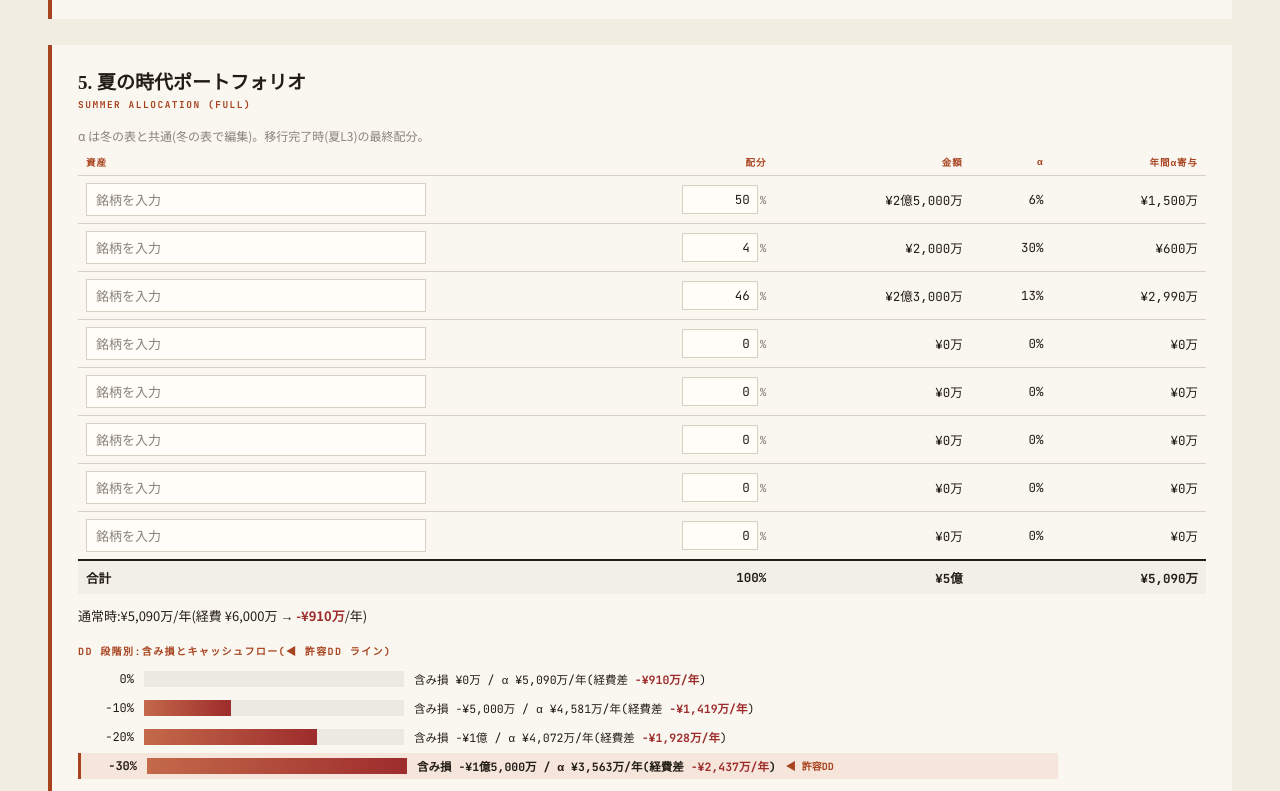
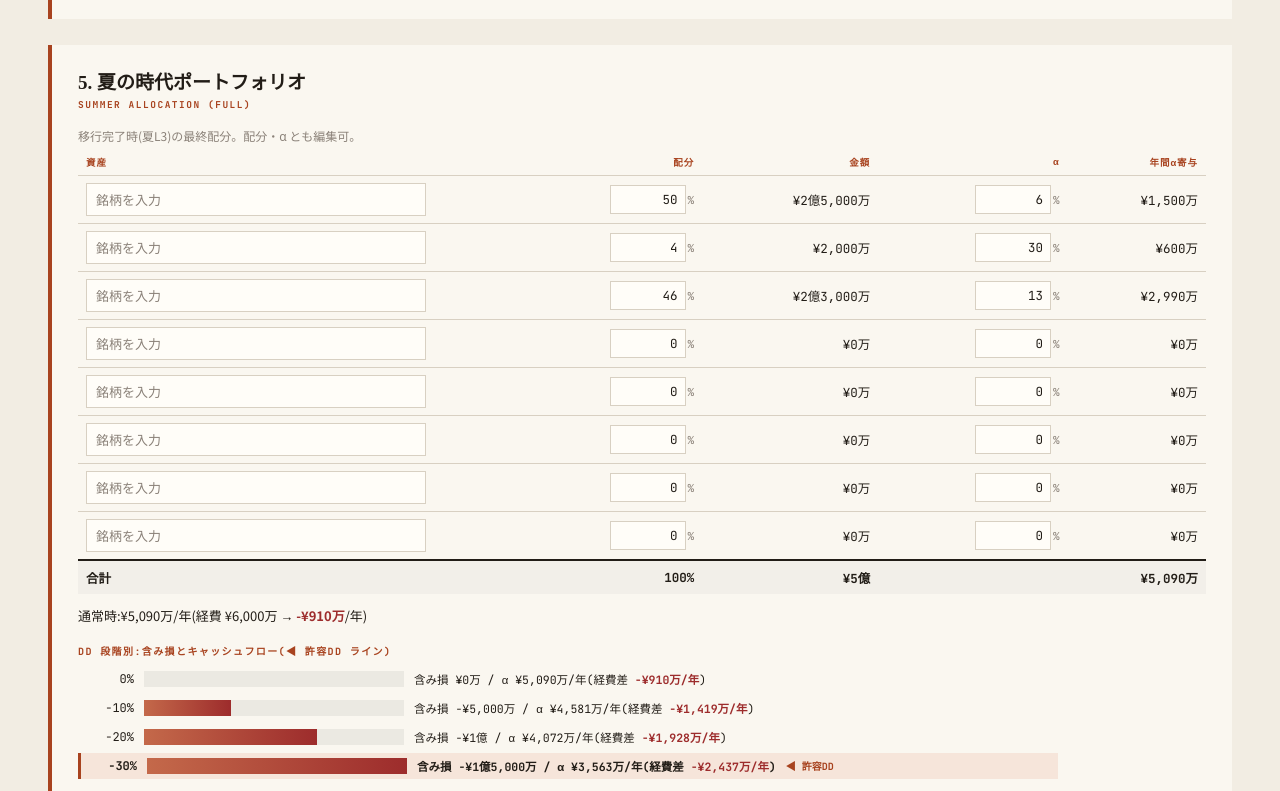
Before and after one commit to okihisashi/Treasury-predictions, a website: page public/index.html in a window 1280 px wide. Shown: the part 2006-2797 px from the top of the page. Drawn offline with Linux system fonts and the light colour scheme; no server answers; a web font is replaced by a local one.

Commit message:
deploy: treasury_dashboard_revRR.html

```diff
--- a/public/index.html
+++ b/public/index.html
@@ -3,7 +3,7 @@
 <head>
 <meta charset="UTF-8">
 <meta name="viewport" content="width=device-width, initial-scale=1.0">
-<title>資産運用ポートフォリオ設計 / REV.QQ</title>
+<title>資産運用ポートフォリオ設計 / REV.RR</title>
 <link href="https://fonts.googleapis.com/css2?family=Shippori+Mincho+B1:wght@600;700;800&family=JetBrains+Mono:wght@400;700&family=Noto+Sans+JP:wght@400;500;700&display=swap" rel="stylesheet">
 <style>
   :root {
@@ -108,7 +108,7 @@
 </head>
 <body>
 
-<div class="eyebrow">PORTFOLIO DESIGN / REV.QQ <span style="float:right; background: var(--accent); color: var(--paper); padding: 2px 10px; font-size: 10px;">Editable</span></div>
+<div class="eyebrow">PORTFOLIO DESIGN / REV.RR <span style="float:right; background: var(--accent); color: var(--paper); padding: 2px 10px; font-size: 10px;">Editable</span></div>
 <h1 class="title">資産運用 <em>ポートフォリオ設計</em></h1>
 <div class="title-rule"></div>
 
@@ -269,7 +269,7 @@
 <section class="block">
   <div class="sec-title">5. 夏の時代ポートフォリオ</div>
   <div class="sec-sub">Summer Allocation (Full)</div>
-  <p style="font-size:12px; color: var(--ink-faint); margin-bottom: 4px;">α は冬の表と共通(冬の表で編集)。移行完了時(夏L3)の最終配分。</p>
+  <p style="font-size:12px; color: var(--ink-faint); margin-bottom: 4px;">移行完了時(夏L3)の最終配分。配分・α とも編集可。</p>
   <table>
     <thead><tr><th>資産</th><th>配分</th><th>金額</th><th>α</th><th>年間α寄与</th></tr></thead>
     <tbody>
@@ -277,56 +277,56 @@
         <td><input type="text" class="name-input" id="in-a1-sname" data-a="a1" placeholder="銘柄を入力" value=""></td>
         <td><input class="num" id="in-a1-salloc" value="50"><span class="unit">%</span></td>
         <td id="s-a1-amt">—</td>
-        <td id="s-a1-alphapct">—</td>
+        <td><input class="num" id="in-a1-salpha" value="6"><span class="unit">%</span></td>
         <td id="s-a1-alpha">—</td>
       </tr>
       <tr>
         <td><input type="text" class="name-input" id="in-a2-sname" data-a="a2" placeholder="銘柄を入力" value=""></td>
         <td><input class="num" id="in-a2-salloc" value="4"><span class="unit">%</span></td>
         <td id="s-a2-amt">—</td>
-        <td id="s-a2-alphapct">—</td>
+        <td><input class="num" id="in-a2-salpha" value="30"><span class="unit">%</span></td>
         <td id="s-a2-alpha">—</td>
       </tr>
       <tr>
         <td><input type="text" class="name-input" id="in-a3-sname" data-a="a3" placeholder="銘柄を入力" value=""></td>
         <td><input class="num" id="in-a3-salloc" value="46"><span class="unit">%</span></td>
         <td id="s-a3-amt">—</td>
-        <td id="s-a3-alphapct">—</td>
+        <td><input class="num" id="in-a3-salpha" value="13"><span class="unit">%</span></td>
         <td id="s-a3-alpha">—</td>
       </tr>
       <tr>
         <td><input type="text" class="name-input" id="in-a4-sname" data-a="a4" placeholder="銘柄を入力" value=""></td>
         <td><input class="num" id="in-a4-salloc" value="0"><span class="unit">%</span></td>
         <td id="s-a4-amt">—</td>
-        <td id="s-a4-alphapct">—</td>
+        <td><input class="num" id="in-a4-salpha" value="0"><span class="unit">%</span></td>
         <td id="s-a4-alpha">—</td>
       </tr>
       <tr>
         <td><input type="text" class="name-input" id="in-a5-sname" data-a="a5" placeholder="銘柄を入力" value=""></td>
         <td><input class="num" id="in-a5-salloc" value="0"><span class="unit">%</span></td>
         <td id="s-a5-amt">—</td>
-        <td id="s-a5-alphapct">—</td>
+        <td><input class="num" id="in-a5-salpha" value="0"><span class="unit">%</span></td>
         <td id="s-a5-alpha">—</td>
       </tr>
       <tr>
         <td><input type="text" class="name-input" id="in-a6-sname" data-a="a6" placeholder="銘柄を入力" value=""></td>
         <td><input class="num" id="in-a6-salloc" value="0"><span class="unit">%</span></td>
         <td id="s-a6-amt">—</td>
-        <td id="s-a6-alphapct">—</td>
+        <td><input class="num" id="in-a6-salpha" value="0"><span class="unit">%</span></td>
         <td id="s-a6-alpha">—</td>
       </tr>
       <tr>
         <td><input type="text" class="name-input" id="in-a7-sname" data-a="a7" placeholder="銘柄を入力" value=""></td>
         <td><input class="num" id="in-a7-salloc" value="0"><span class="unit">%</span></td>
         <td id="s-a7-amt">—</td>
-        <td id="s-a7-alphapct">—</td>
+        <td><input class="num" id="in-a7-salpha" value="0"><span class="unit">%</span></td>
         <td id="s-a7-alpha">—</td>
       </tr>
       <tr>
         <td><input type="text" class="name-input" id="in-a8-sname" data-a="a8" placeholder="銘柄を入力" value=""></td>
         <td><input class="num" id="in-a8-salloc" value="0"><span class="unit">%</span></td>
         <td id="s-a8-amt">—</td>
-        <td id="s-a8-alphapct">—</td>
+        <td><input class="num" id="in-a8-salpha" value="0"><span class="unit">%</span></td>
         <td id="s-a8-alpha">—</td>
       </tr>
       <tr class="total">
@@ -370,7 +370,7 @@
   });
 
   // ====================== recalc ======================
-  function levelCalc(allocKey) {
+  function levelCalc(allocKey, alphaKey) {
     const cap = num('in-capital');
     const expenseY = num('in-expense') * 12;
     const dd = num('in-dd'); // portfolio-wide DD, e.g. -30
@@ -378,7 +378,7 @@
     const rows = {};
     ASSETS.forEach(a => {
       const alloc = num(`in-${a}-${allocKey}`);
-      const alpha = num(`in-${a}-alpha`);
+      const alpha = num(`in-${a}-${alphaKey}`);
       const amt = cap * alloc / 100;
       const yAlpha = amt * alpha / 100;
       alphaSum += yAlpha; allocSum += alloc;
@@ -409,13 +409,11 @@
     return `<span class="${cls}">${v >= 0 ? '+' : ''}${fmtYen(v)}</span>`;
   }
 
-  function fillLevel(prefix, allocKey) {
-    const s = levelCalc(allocKey);
+  function fillLevel(prefix, allocKey, alphaKey) {
+    const s = levelCalc(allocKey, alphaKey);
     ASSETS.forEach(a => {
       $(`${prefix}-${a}-amt`).textContent = fmtYen(s.rows[a].amt);
       $(`${prefix}-${a}-alpha`).textContent = fmtYen(s.rows[a].yAlpha);
-      const pctEl = $(`${prefix}-${a}-alphapct`);
-      if (pctEl) pctEl.textContent = num(`in-${a}-alpha`) + '%';
     });
     $(`${prefix}-alloc-sum`).textContent = s.allocSum.toFixed(0) + '%';
     $(`${prefix}-alloc-warn`).textContent = Math.abs(s.allocSum - 100) > 0.01 ? '⚠ 合計≠100%' : '';
@@ -453,8 +451,8 @@
   }
 
   function recalc() {
-    fillLevel('w', 'walloc');
-    fillLevel('s', 'salloc');
+    fillLevel('w', 'walloc', 'alpha');
+    fillLevel('s', 'salloc', 'salpha');
   }
 
   // ====================== regime panel ======================
@@ -620,7 +618,8 @@
       'in-a4-walloc': '0', 'in-a5-walloc': '0', 'in-a6-walloc': '0', 'in-a7-walloc': '0', 'in-a8-walloc': '0',
       'in-a4-alpha': '0', 'in-a5-alpha': '0', 'in-a6-alpha': '0', 'in-a7-alpha': '0', 'in-a8-alpha': '0',
       'in-a4-salloc': '0', 'in-a5-salloc': '0', 'in-a6-salloc': '0', 'in-a7-salloc': '0', 'in-a8-salloc': '0',
-      'in-a1-name': '', 'in-a2-name': '', 'in-a3-name': '', 'in-a4-name': '', 'in-a5-name': '', 'in-a6-name': '', 'in-a7-name': '', 'in-a8-name': '', 'in-a1-sname': '', 'in-a2-sname': '', 'in-a3-sname': '', 'in-a4-sname': '', 'in-a5-sname': '', 'in-a6-sname': '', 'in-a7-sname': '', 'in-a8-sname': ''
+      'in-a1-name': '', 'in-a2-name': '', 'in-a3-name': '', 'in-a4-name': '', 'in-a5-name': '', 'in-a6-name': '', 'in-a7-name': '', 'in-a8-name': '', 'in-a1-sname': '', 'in-a2-sname': '', 'in-a3-sname': '', 'in-a4-sname': '', 'in-a5-sname': '', 'in-a6-sname': '', 'in-a7-sname': '', 'in-a8-sname': '',
+      'in-a1-salpha': '6', 'in-a2-salpha': '30', 'in-a3-salpha': '13', 'in-a4-salpha': '0', 'in-a5-salpha': '0', 'in-a6-salpha': '0', 'in-a7-salpha': '0', 'in-a8-salpha': '0'
     };
     Object.keys(defaults).forEach(id => { const el = $(id); if (el) el.value = defaults[id]; });
     recalc();
```
